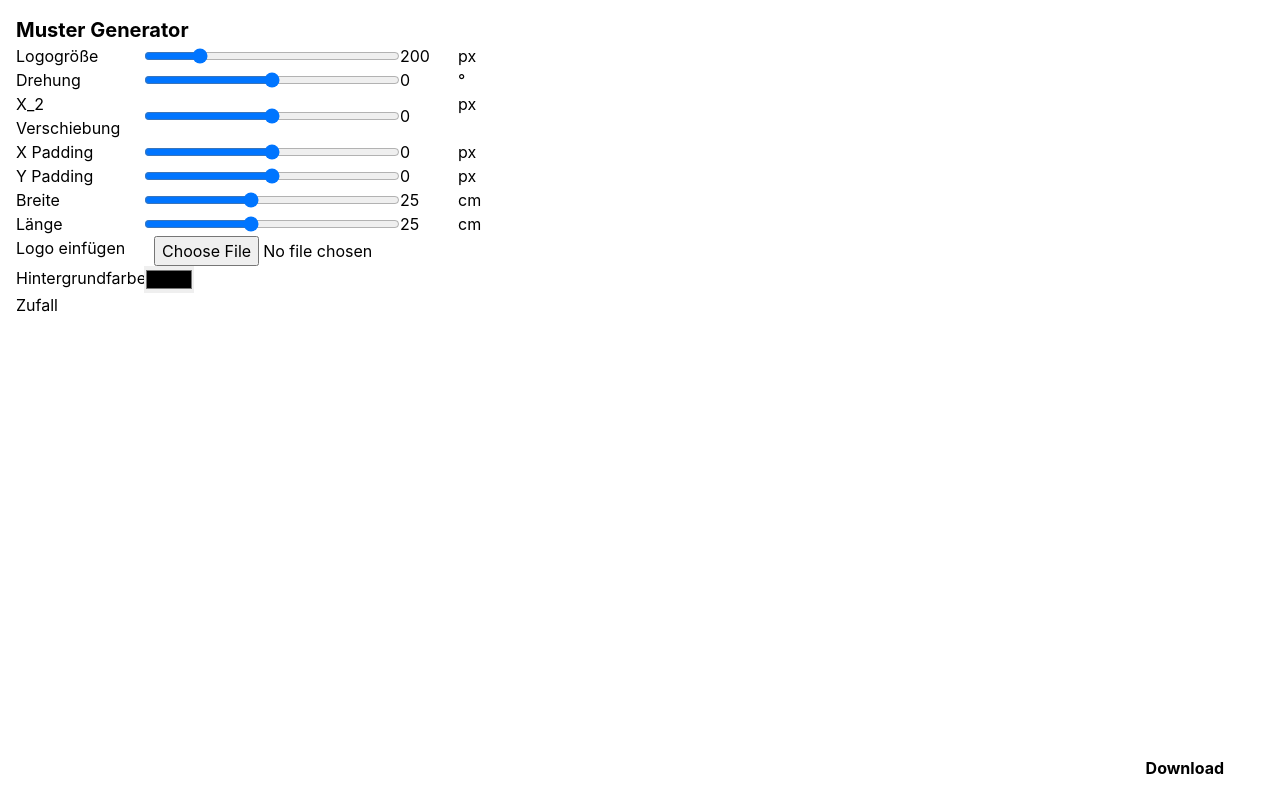
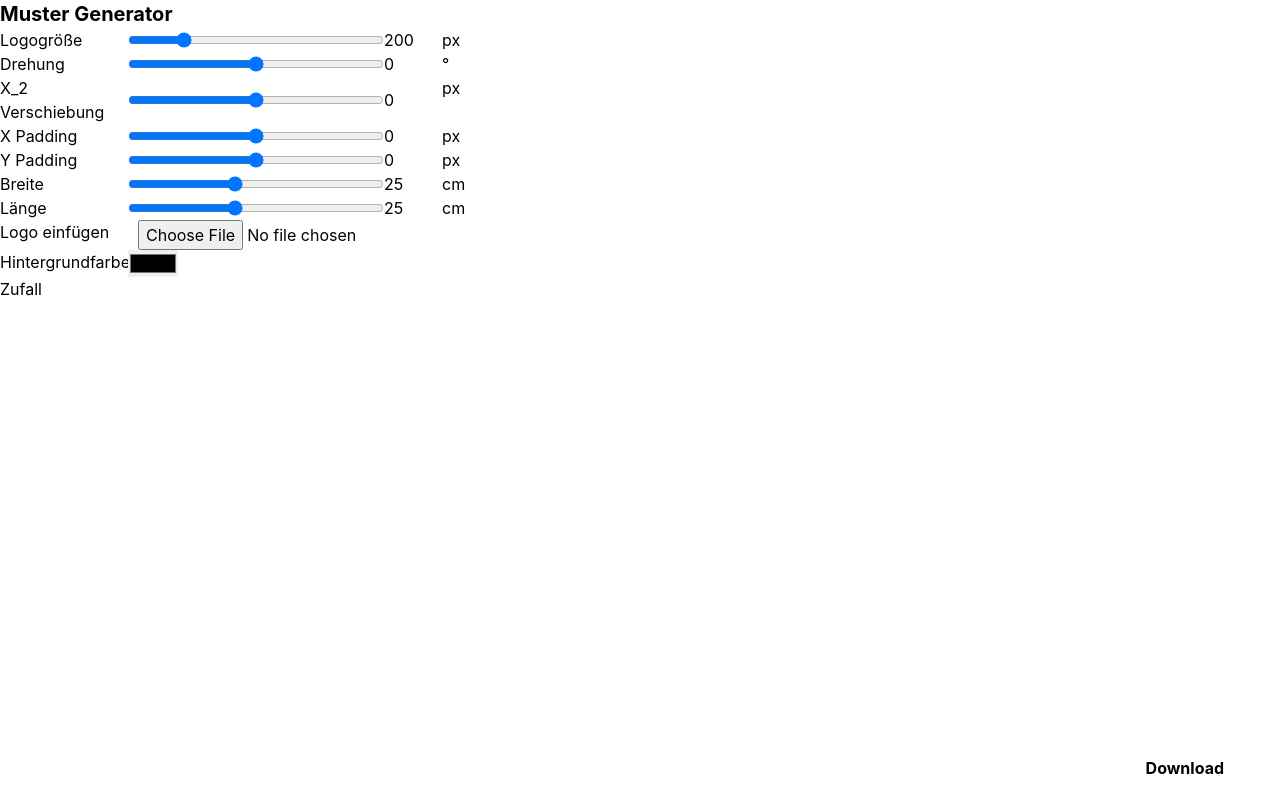
Before and after one commit to gsilvan/logo-pattern-generator, a React (Create React App) app: page / in a window 1280 px wide. Shown: the top 812 px of the page. Built offline with nearby package versions, Linux system fonts and the light colour scheme.

Commit message:
remove padding

```diff
--- a/src/App.tsx
+++ b/src/App.tsx
@@ -127,7 +127,7 @@ function App() {
   }
 
   return (
-    <div className="flex flex-wrap flex-row p-4">
+    <div className="flex flex-wrap flex-row">
       <div>
         <span className="text-xl font-bold py-4">Muster Generator</span>
         {settings.map((setting) => (
```
